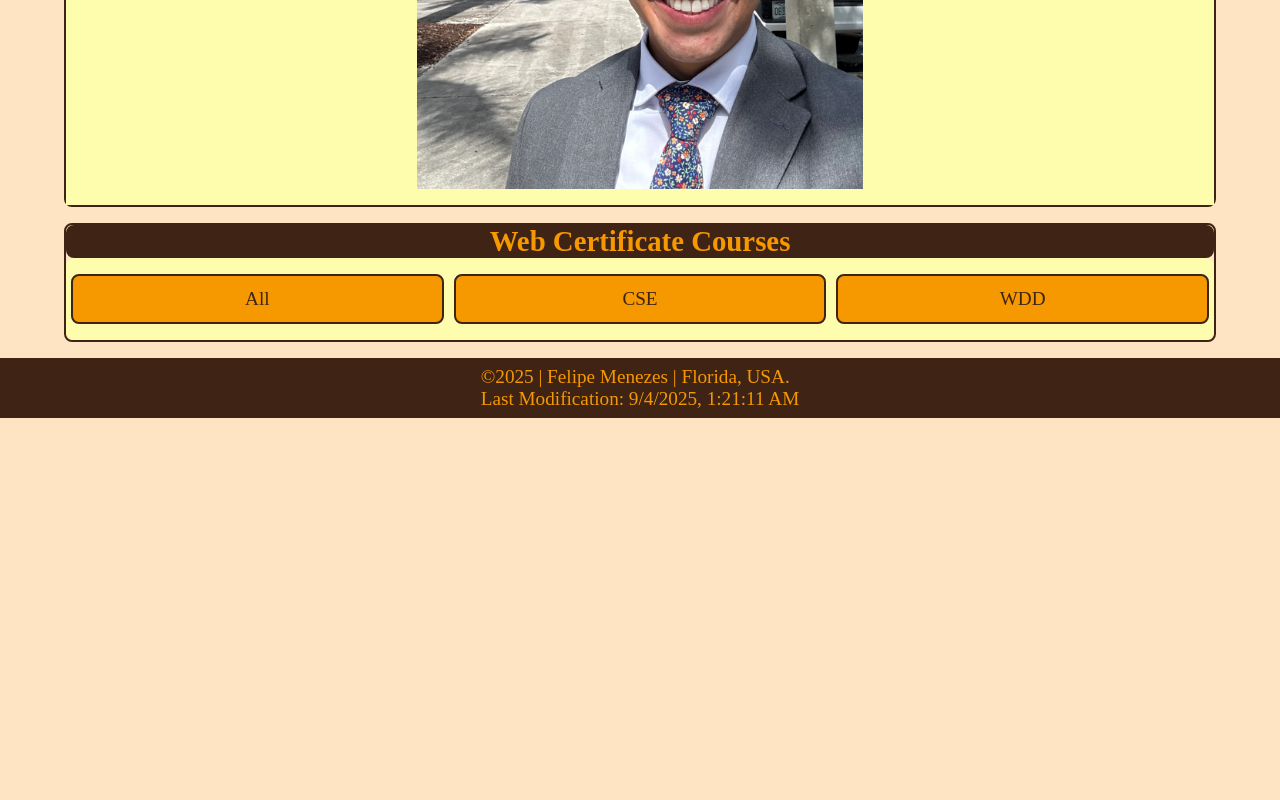
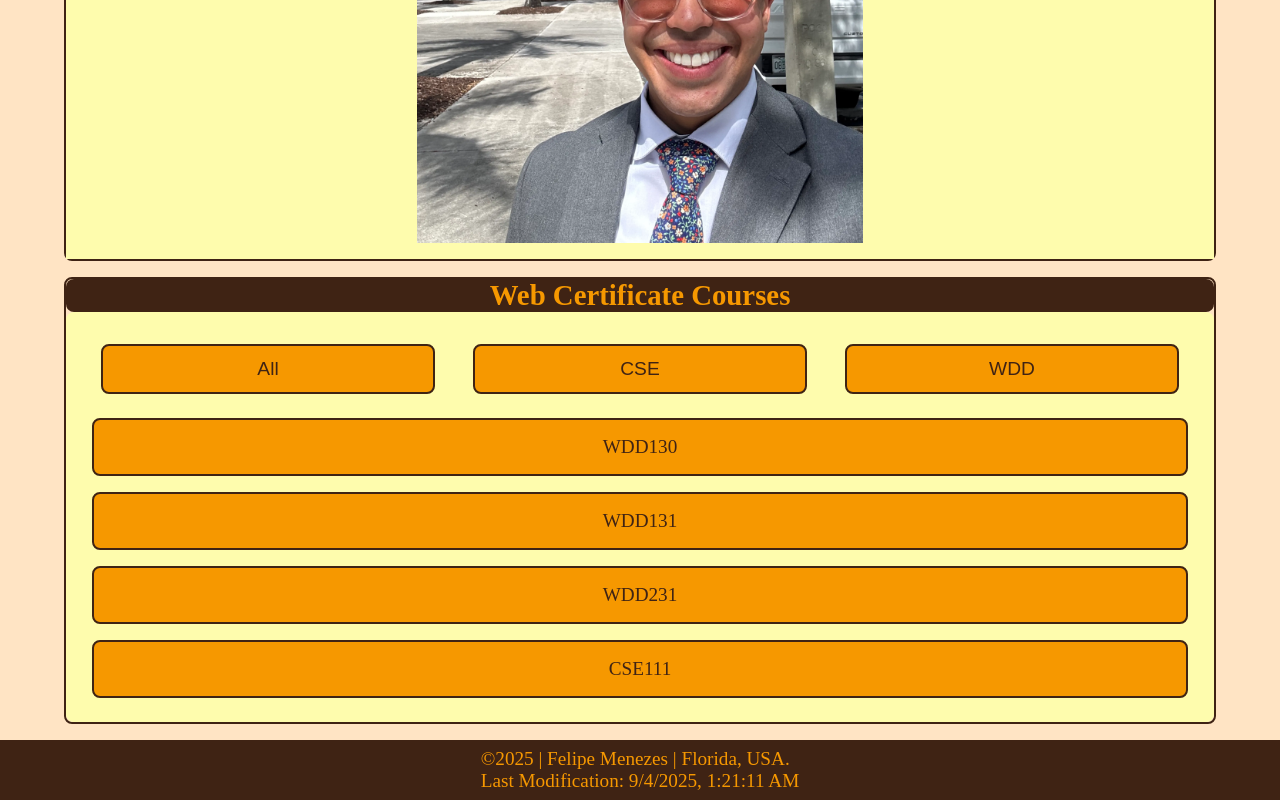
Before and after one commit to Fehlipe19/wdd231, a plain HTML site: page index.html in a window 1280 px wide. Shown: the part 709-1509 px from the top of the page. Before the commit the page ends 1127 px from the top, so only its background shows below. Drawn offline with Linux system fonts and the light colour scheme.

Commit message:
Filter through courses

```diff
--- a/index.html
+++ b/index.html
@@ -10,6 +10,9 @@
     <meta name="author" content="Felipe Menezes" />
     <link rel="stylesheet" href="styles/small.css" />
     <link rel="stylesheet" href="styles/large.css" />
+    <script src="scripts/navigation.js" defer></script>
+    <script src="scripts/date.js" defer></script>
+    <script src="scripts/course.js" defer></script>
   </head>
   <body>
     <header>
@@ -37,10 +40,12 @@
       <section class="info-card">
         <div class="card-title">
           <h2>About Me</h2>
+        </div>
+        <div class="card-body">
           <p>
-            Lorem ipsum dolor sit amet consectetur adipisicing elit. Odio voluptatibus temporibus magni. Provident
-            veniam est vel ea, modi quasi distinctio magnam nostrum facere voluptates impedit eaque consequuntur fugit
-            commodi labore.
+            My name is Felipe Menezes. I was born in Brazil and I have been living in Florida for about 8 years now. I
+            am currently working at my local UPS Store to help pay for my education. I love playing all kinds of sports
+            and music, and I am looking forward to learning about web development this term.
           </p>
         </div>
       </section>
@@ -58,15 +63,10 @@
         </div>
         <div class="card-body">
           <div class="button-list">
-            <a href="#" id="all-classes">All</a>
-            <a href="#" id="cse-classes">CSE</a>
-            <a href="#" id="wdd-classes">WDD</a>
+            <button id="all-classes">All</button>
+            <button id="cse-classes">CSE</button>
+            <button id="wdd-classes">WDD</button>
           </div>
-          <!-- <ul>
-              <li><a href="#">All</a></li>
-              <li><a href="#">CSE</a></li>
-              <li><a href="#">WDD</a></li>
-            </ul> -->
           <div id="class-list"></div>
         </div>
       </section>
@@ -80,8 +80,5 @@
         <p id="lastModified"></p>
       </div>
     </footer>
-    <script src="scripts/navigation.js" defer></script>
-    <script src="scripts/date.js" defer></script>
-    <script src="scripts/course.js" defer></script>
   </body>
 </html>
--- a/scripts/course.js
+++ b/scripts/course.js
@@ -0,0 +1,58 @@
+const courses = [
+  {
+    category: "wdd",
+    name: "WDD130",
+    url: "https://fehlipe19.github.io/wdd130/",
+  },
+  {
+    category: "wdd",
+    name: "WDD131",
+    url: "https://fehlipe19.github.io/wdd131/",
+  },
+  {
+    category: "wdd",
+    name: "WDD231",
+    url: "https://fehlipe19.github.io/wdd231/",
+  },
+  {
+    category: "cse",
+    name: "CSE111",
+    url: "https://github.com/Fehlipe19/cse111",
+  },
+];
+createList(courses);
+
+function createList(filteredCourses) {
+  filteredCourses.forEach((course) => {
+    const classCard = document.createElement("a");
+    classCard.classList.add("class-link");
+
+    classCard.textContent = `${course.name}`;
+    classCard.href = `${course.url}`;
+    classCard.target = `_blank`;
+
+    document.querySelector("#class-list").appendChild(classCard);
+    console.log(classCard);
+  });
+}
+
+const allButton = document.querySelector("#all-classes");
+const cseButton = document.querySelector("#cse-classes");
+const wddButton = document.querySelector("#wdd-classes");
+const container = document.querySelector("#class-list");
+
+allButton.addEventListener("click", () => {
+  console.log(courses);
+  container.innerHTML = "";
+  createList(courses);
+});
+
+cseButton.addEventListener("click", () => {
+  container.innerHTML = "";
+  createList(courses.filter((course) => course.category === "cse"));
+});
+
+wddButton.addEventListener("click", () => {
+  container.innerHTML = "";
+  createList(courses.filter((course) => course.category === "wdd"));
+});
--- a/styles/small.css
+++ b/styles/small.css
@@ -153,6 +153,9 @@ section p,
   background-color: var(--light-bg);
   border-radius: 8px;
 }
+.card-body {
+  padding: 16px;
+}
 
 #studentphoto {
   max-width: 40%;
@@ -199,7 +202,31 @@ section p,
 #all-classes:hover,
 #cse-classes:hover,
 #wdd-classes:hover {
-  /* background-color: var(--light-color); */
+  color: var(--light-bg);
+  border: 2px solid var(--light-bg);
+}
+
+#class-list {
+  display: flex;
+  flex-direction: column;
+  justify-content: center;
+  align-items: center;
+  width: 100%;
+}
+
+.class-link {
+  width: 95%;
+  padding: 16px;
+  margin: 8px 0;
+  background-color: var(--light-color);
+  color: var(--dark-bg);
+  text-align: center;
+  text-decoration: none;
+  border: 2px solid var(--dark-bg);
+  border-radius: 8px;
+}
+
+.class-link:hover {
   color: var(--light-bg);
   border: 2px solid var(--light-bg);
 }
```
